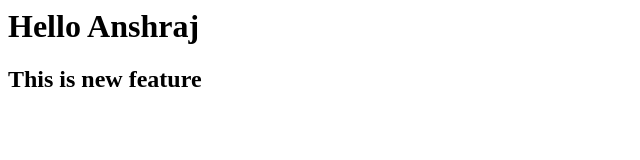
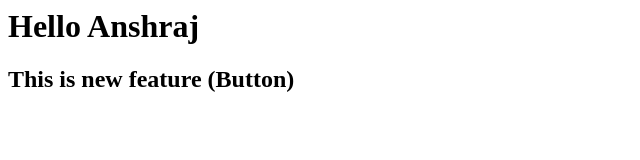
Before and after one commit to VishalPavara/gitech, a plain HTML site: page index.html in a window 1280 px wide. Shown: the whole page, without its empty margins (0-640 px from the left). Drawn offline with Linux system fonts and the light colour scheme.

Commit message:
Add Button

```diff
--- a/index.html
+++ b/index.html
@@ -1,2 +1,2 @@
 <h1>Hello Anshraj</h1>
-<h2>This is new feature</h2>
+<h2>This is new feature (Button)</h2>
```
